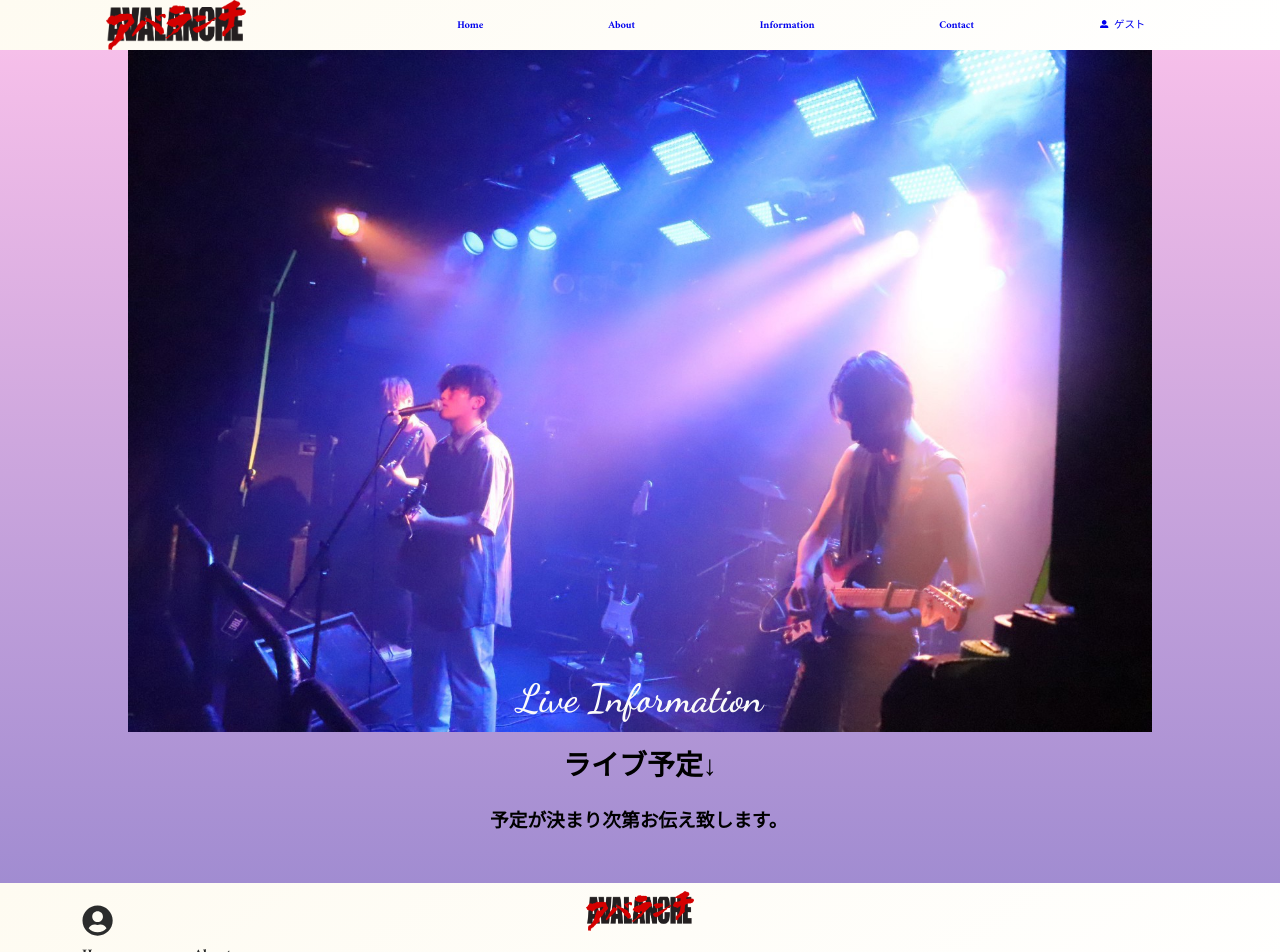
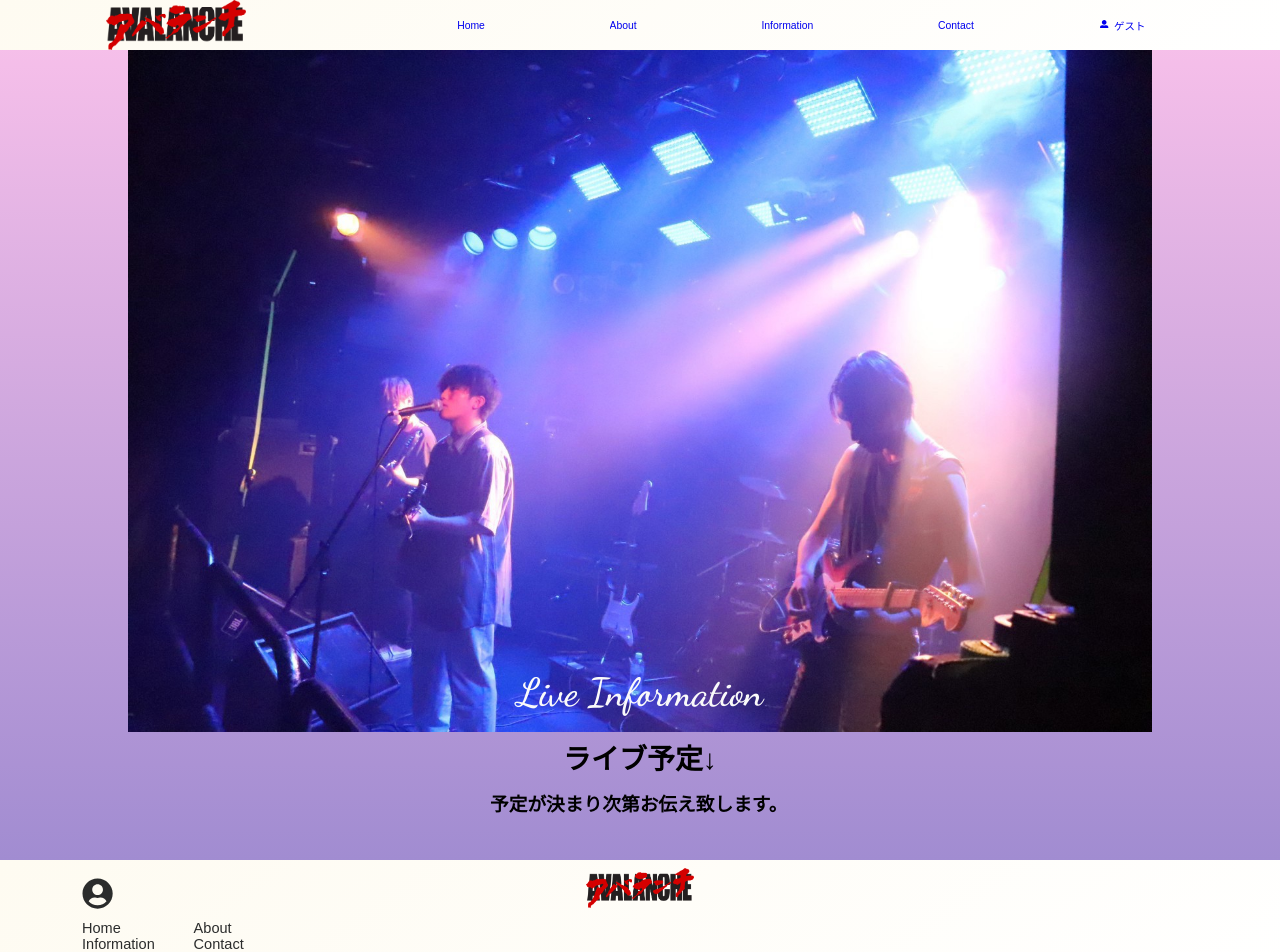
Before and after one commit to SANDAY-JS/avalanche, a Next.js app: page /information in a window 1280 px wide. Shown: the top 952 px of the page. Built offline with nearby package versions, Linux system fonts and the light colour scheme; no server answers; the database is empty.

Commit message:
changed fontFamily

```diff
--- a/src/styles/globals.css
+++ b/src/styles/globals.css
@@ -18,7 +18,8 @@ html {
 body {
   width: 100%;
   min-height: 100vh;
-  font-family: "Amiri", serif;
+  /* font-family: "Amiri", serif; */
+  font-family: "MS Pゴシック", sans-serif;
   -webkit-font-smoothing: antialiased;
   -moz-osx-font-smoothing: grayscale;
 }
--- a/src/styles/pages/Information.module.css
+++ b/src/styles/pages/Information.module.css
@@ -48,7 +48,7 @@
 .information__table p {
   font-size: 1.8rem;
   margin: 1.2rem 0;
-  font-weight: 800;
+  font-weight: 600;
 }
 
 @media screen and (min-width: 769px) {
```
